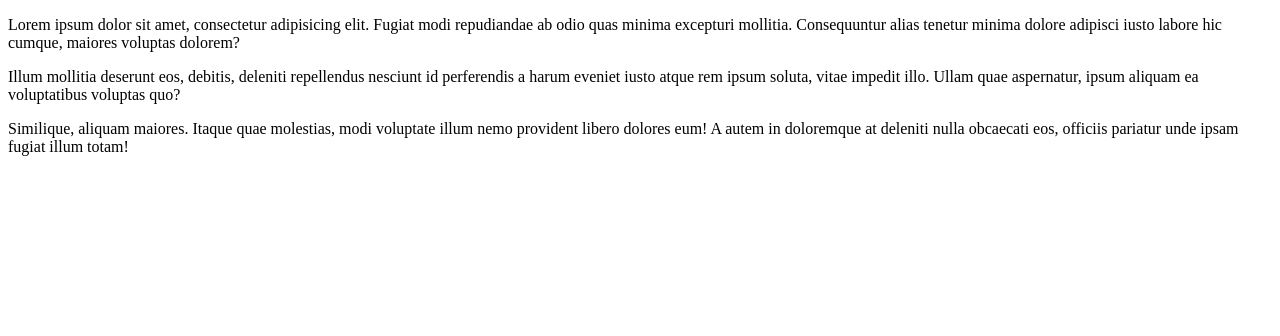
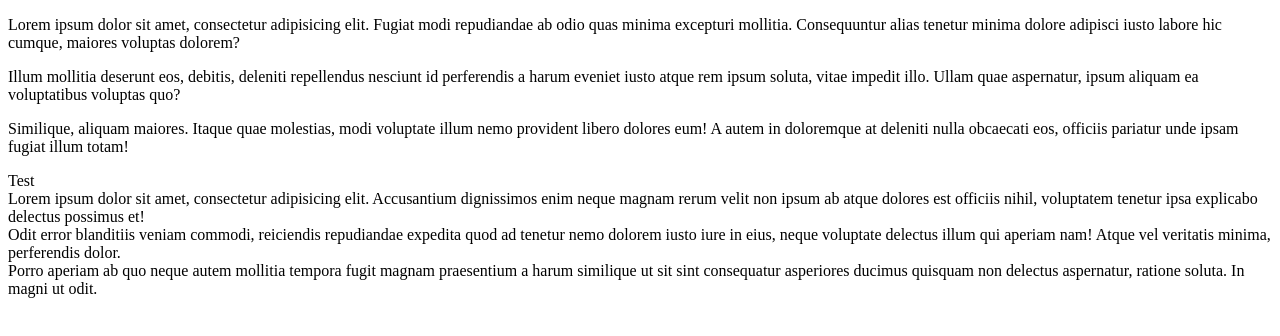
Before and after one commit to busman84/test, a plain HTML site: page index.html in a window 1280 px wide. Drawn offline with Linux system fonts and the light colour scheme.

Commit message:
Added lorem ipsum div

```diff
--- a/index.html
+++ b/index.html
@@ -9,6 +9,12 @@
 		<p>Lorem ipsum dolor sit amet, consectetur adipisicing elit. Fugiat modi repudiandae ab odio quas minima excepturi mollitia. Consequuntur alias tenetur minima dolore adipisci iusto labore hic cumque, maiores voluptas dolorem?</p>
 		<p>Illum mollitia deserunt eos, debitis, deleniti repellendus nesciunt id perferendis a harum eveniet iusto atque rem ipsum soluta, vitae impedit illo. Ullam quae aspernatur, ipsum aliquam ea voluptatibus voluptas quo?</p>
 		<p>Similique, aliquam maiores. Itaque quae molestias, modi voluptate illum nemo provident libero dolores eum! A autem in doloremque at deleniti nulla obcaecati eos, officiis pariatur unde ipsam fugiat illum totam!</p>
+
+		<div>Test</div>
+
+		<div>Lorem ipsum dolor sit amet, consectetur adipisicing elit. Accusantium dignissimos enim neque magnam rerum velit non ipsum ab atque dolores est officiis nihil, voluptatem tenetur ipsa explicabo delectus possimus et!</div>
+		<div>Odit error blanditiis veniam commodi, reiciendis repudiandae expedita quod ad tenetur nemo dolorem iusto iure in eius, neque voluptate delectus illum qui aperiam nam! Atque vel veritatis minima, perferendis dolor.</div>
+		<div>Porro aperiam ab quo neque autem mollitia tempora fugit magnam praesentium a harum similique ut sit sint consequatur asperiores ducimus quisquam non delectus aspernatur, ratione soluta. In magni ut odit.</div>
 	</body>
 
 </html>
```
